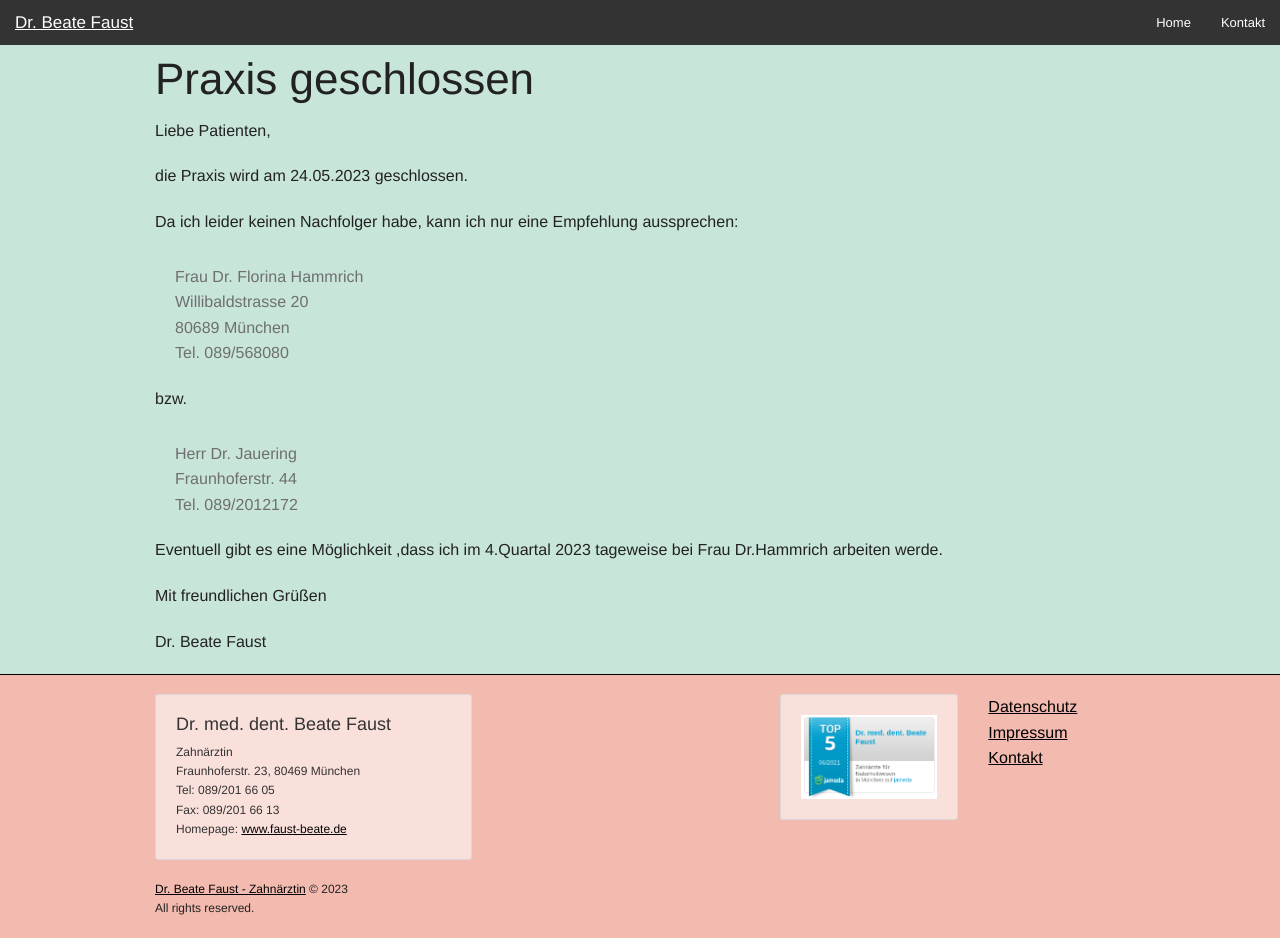
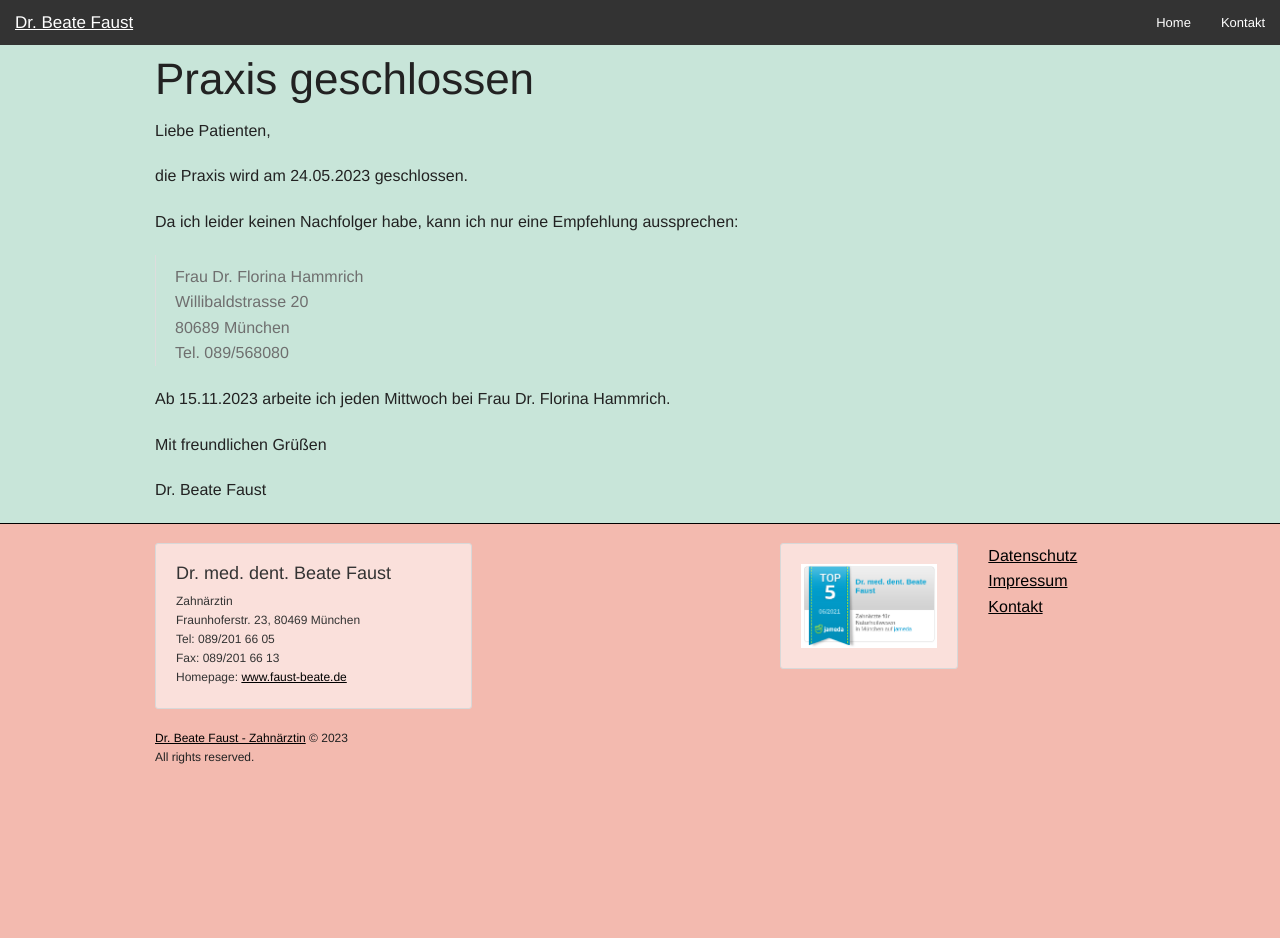
Before and after one commit to faust-beate/faust-beate.github.io, a Jekyll site: the page built from index.md, in a window 1280 px wide and 938 px high. Built offline with Jekyll 4.4.1, drawn with Linux system fonts in a browser that asks for light colours; our own code applies the rules of GitHub Pages for plain Markdown files.

Commit message:
Update index.md

```diff
--- a/index.md
+++ b/index.md
@@ -13,15 +13,7 @@ Willibaldstrasse 20<br>
 Tel. 089/568080
 </blockquote>
 
-bzw.
-
-<blockquote>
-Herr Dr. Jauering<br>
-Fraunhoferstr. 44<br>
-Tel. 089/2012172
-</blockquote>
-
-Eventuell gibt es eine Möglichkeit ,dass ich im 4.Quartal 2023 tageweise bei Frau Dr.Hammrich arbeiten werde.
+Ab 15.11.2023 arbeite ich jeden Mittwoch bei Frau Dr. Florina Hammrich.
 
 Mit freundlichen Grüßen
 
```
